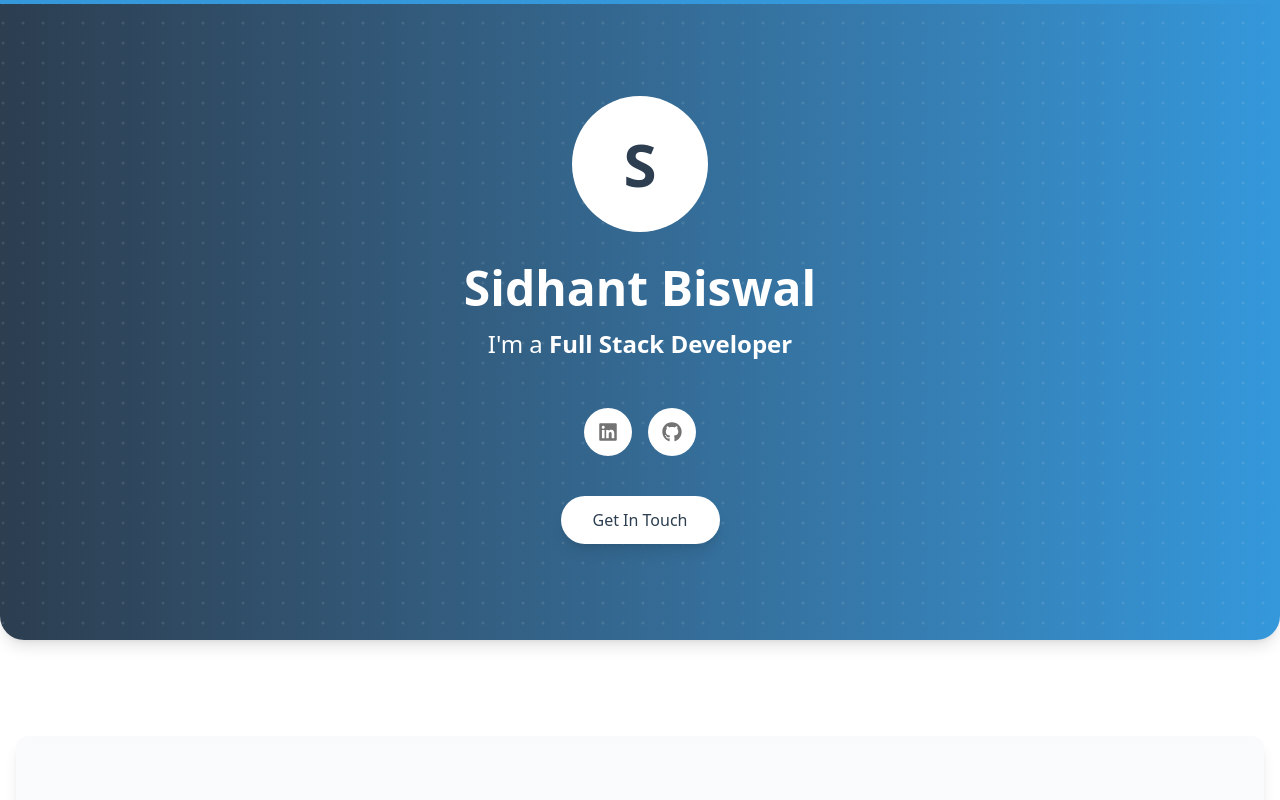
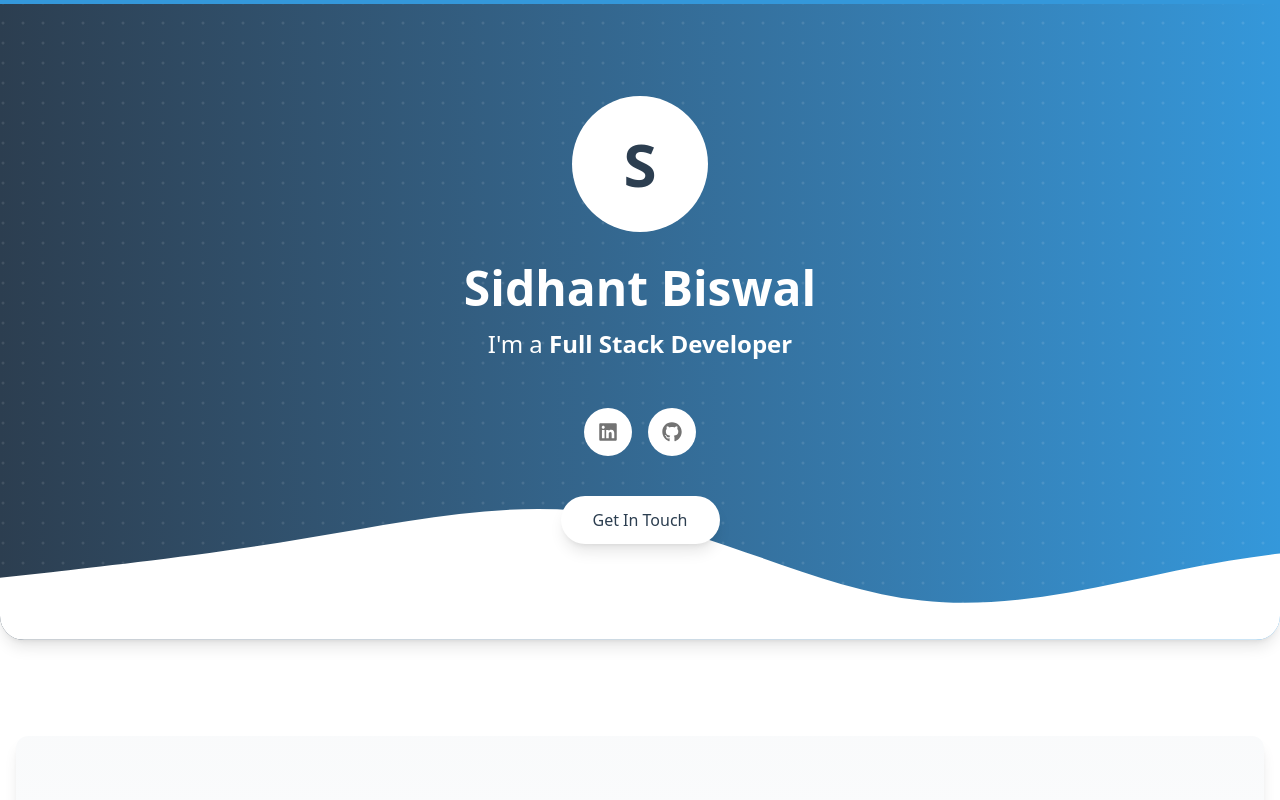
Before and after one commit to Sidhant689/sidhant-resume, a React (Vite) app: page / in a window 1280 px wide. Shown: the top 800 px of the page. Built offline with nearby package versions, Linux system fonts and the light colour scheme.

Commit message:
header footer svg implemantation

```diff
--- a/src/Components/Footer.jsx
+++ b/src/Components/Footer.jsx
@@ -53,6 +53,19 @@ const Footer = () => {
           © {new Date().getFullYear()} {portfolioData.name}. All Rights Reserved.
         </M.p>
       </div>
+
+      {/* Animated Wave SVG at the top */}
+      <M.div
+        className="absolute top-0 left-0 w-full overflow-hidden leading-none"
+        initial={{ y: -10 }}
+        //animate={{ y: [-10, 10, -10] }}
+        //transition={{ repeat: Infinity, duration: 3, ease: "easeInOut" }}
+        whileHover={{ y: 5 }}
+      >
+        <svg viewBox="0 0 1200 250" xmlns="http://www.w3.org/2000/svg" preserveAspectRatio="none">
+          <path d="M0,64L48,74.7C96,85,192,107,288,106.7C384,107,480,85,576,85.3C672,85,768,107,864,122.7C960,139,1056,149,1152,133.3C1248,117,1344,75,1392,53.3L1440,32L1440,0L0,0Z" fill="white" />
+        </svg>
+      </M.div>
     </M.footer>
   );
 };
--- a/src/Components/Header.jsx
+++ b/src/Components/Header.jsx
@@ -35,7 +35,6 @@ const Header = () => {
             transition={{ type: "spring", stiffness: 100, damping: 15, delay: 0.3 }}
             className="mb-8 p-1 rounded-full bg-white bg-opacity-20 backdrop-blur-sm"
           >
-            {/* Here you could add a profile image if you want */}
             <div className="w-32 h-32 rounded-full bg-white text-primary text-6xl flex items-center justify-center font-bold">
               {portfolioData.name.charAt(0)}
             </div>
@@ -44,12 +43,7 @@ const Header = () => {
           <M.h1
             initial={{ scale: 0.5, opacity: 0 }}
             animate={{ scale: 1, opacity: 1 }}
-            transition={{
-              type: "spring",
-              stiffness: 100,
-              damping: 15,
-              delay: 0.5
-            }}
+            transition={{ type: "spring", stiffness: 100, damping: 15, delay: 0.5 }}
             className="text-5xl font-bold mb-4 text-center"
           >
             {portfolioData.name}
@@ -94,7 +88,6 @@ const Header = () => {
             whileTap={{ scale: 0.95 }}
             className="mt-10 bg-white text-primary hover:text-secondary font-medium px-8 py-3 rounded-full shadow-lg hover:shadow-xl transition-all duration-300"
             onClick={() => {
-              // Scroll to contact section
               document.getElementById('contact')?.scrollIntoView({ behavior: 'smooth' });
             }}
           >
@@ -102,6 +95,19 @@ const Header = () => {
           </M.button>
         </M.div>
       </div>
+
+      {/* Animated Wave SVG at the bottom */}
+      <M.div
+        className="absolute bottom-0 left-0 w-full overflow-hidden leading-none"
+        //initial={{ y: 10 }}
+        //animate={{ y: [10, -10, 10] }}
+        //transition={{ repeat: Infinity, duration: 3, ease: "easeInOut" }}
+        whileHover={{ y: -5 }}
+      >
+        <svg viewBox="0 0 1200 250" xmlns="http://www.w3.org/2000/svg" preserveAspectRatio="none">
+          <path d="M0,192L48,186.7C96,181,192,171,288,154.7C384,139,480,117,576,133.3C672,149,768,203,864,213.3C960,224,1056,192,1152,176C1248,160,1344,160,1392,160L1440,160L1440,250L0,250Z" fill="white" />
+        </svg>
+      </M.div>
     </M.header>
   );
 };
```
